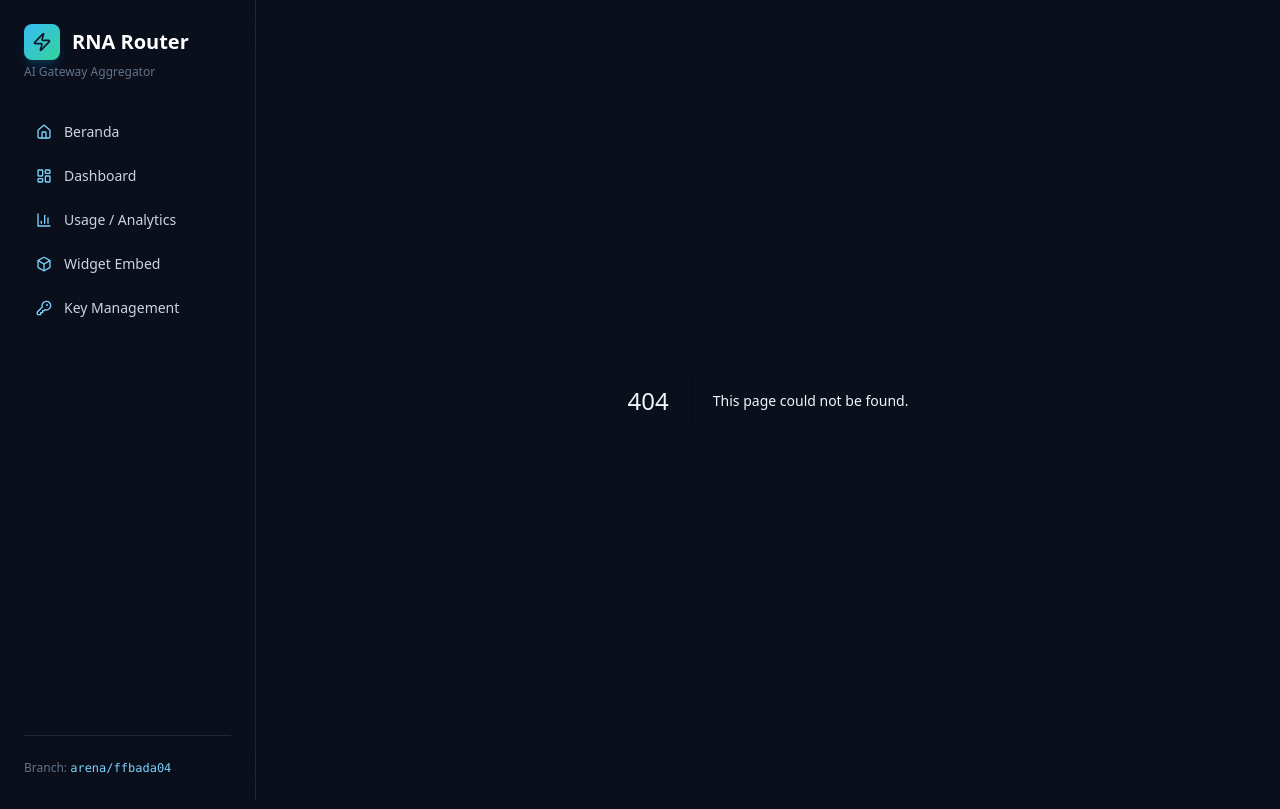
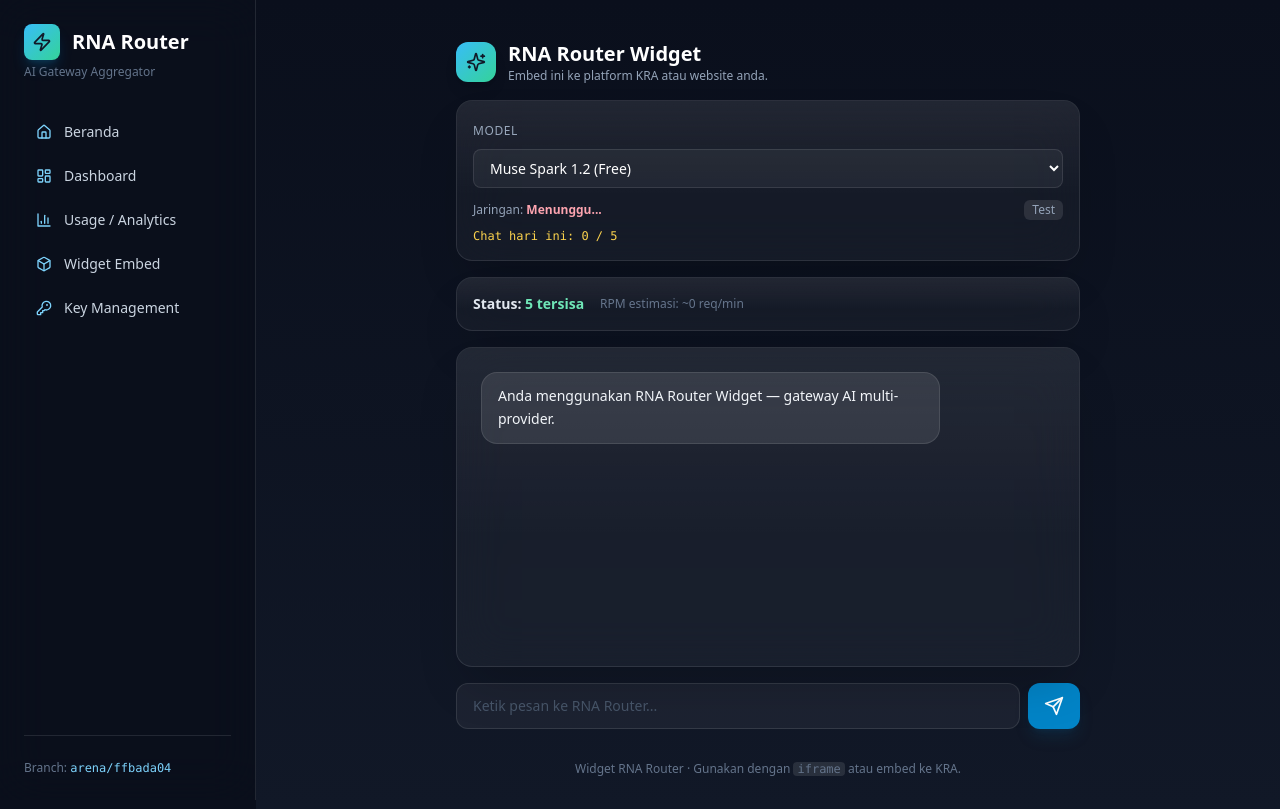
Before and after one commit to turtrsst/RNA-Router, a Next.js app: page /widget in a window 1280 px wide. Before the commit this address had no page. Built offline with nearby package versions, Linux system fonts and the light colour scheme.

Commit message:
fix: widget useIntervalState typo -> useState
Co-authored-by: arena-agent <297053741+arena-agent@users.noreply.github.com>

```diff
--- /dev/null
+++ b/app/widget/page.tsx
@@ -0,0 +1,137 @@
+"use client";
+import { useState, useEffect } from "react";
+import { Send, Sparkles } from "lucide-react";
+
+export default function WidgetPage() {
+  const [msgs, setMsgs] = useState<{role:string;content:string}[]>([
+    {role:"system",content:"Anda menggunakan RNA Router Widget — gateway AI multi-provider."},
+  ]);
+  const [input, setInput] = useState("");
+  const [loading, setLoading] = useState(false);
+  const [model, setModel] = useState("muse-spark-1.2-free");
+  const [netStatus, setNetStatus] = useState("Menunggu...");
+  const [rpm, setRpm] = useState(0);
+  const [lastReq, setLastReq] = useState(0);
+  const [dailyUsed, setDailyUsed] = useState(0);
+  const [dailyReset, setDailyReset] = useState("");
+
+  const DAY_KEY = "rna-widget-day";
+  const COUNT_KEY = "rna-widget-chats";
+
+  useEffect(() => {
+    try {
+      const today = new Date().toISOString().slice(0,10);
+      const savedDay = localStorage.getItem(DAY_KEY);
+      if (savedDay !== today) {
+        localStorage.setItem(DAY_KEY, today);
+        localStorage.setItem(COUNT_KEY, "0");
+      }
+      setDailyUsed(parseInt(localStorage.getItem(COUNT_KEY) || "0", 10));
+      setDailyReset(today);
+    } catch {}
+  }, []);
+
+  async function testNetwork() {
+    setNetStatus("Mengecek...");
+    try {
+      const res = await fetch("/api/v1/models");
+      if (res.ok) {
+        setNetStatus("Online — Koneksi baik");
+        setRpm(30);
+      } else {
+        setNetStatus("Gagal: status " + res.status);
+      }
+    } catch {
+      setNetStatus("Offline / Rate-limit");
+    }
+  }
+
+  async function send() {
+    if (dailyUsed >= 5) {
+      setMsgs((m) => [...m, { role: "assistant", content: "Batas 5 chat/hari sudah tercapai. Tunggu besok atau ganti model." }]);
+      return;
+    }
+    if (!input.trim()) return;
+    const userMsg = { role: "user", content: input.trim() };
+    setMsgs((m) => [...m, userMsg]);
+    setInput("");
+    setLoading(true);
+    try {
+      const res = await fetch("/api/v1/chat/completions", {
+        method: "POST",
+        headers: { "Content-Type": "application/json", "x-api-key": "rna-user-demo" },
+        body: JSON.stringify({ model, messages: [...msgs.filter((m: any) => m.role !== "system"), userMsg], temperature: 0.7 }),
+      });
+      const data = await res.json();
+      const reply = data.choices?.[0]?.message?.content || data.error || "Tidak ada respons";
+      setMsgs((m) => [...m, { role: "assistant", content: reply }]);
+    } catch (e: any) {
+      setMsgs((m) => [...m, { role: "assistant", content: "Error: " + (e.message || "Gagal menghubungi gateway.") }]);
+    } finally {
+      setLoading(false);
+      const today = new Date().toISOString().slice(0,10);
+      const used = parseInt(localStorage.getItem("rna-widget-chats") || "0", 10) + 1;
+      localStorage.setItem("rna-widget-chats", String(used));
+      localStorage.setItem("rna-widget-day", today);
+      setDailyUsed(used);
+      setLastReq(Date.now());
+    }
+  }
+
+  return (
+    <div className="min-h-screen bg-gradient-to-b from-ink-950 to-ink-900 text-white flex flex-col items-center">
+      <header className="w-full max-w-2xl px-6 pt-10 pb-4 flex items-center gap-3">
+        <div className="h-10 w-10 rounded-xl bg-gradient-to-br from-rna-400 to-emerald-400 text-ink-900 flex items-center justify-center shadow-lg"><Sparkles className="h-5 w-5" /></div>
+        <div>
+          <h1 className="text-xl font-extrabold">RNA Router Widget</h1>
+          <p className="text-xs text-slate-400">Embed ini ke platform KRA atau website anda.</p>
+        </div>
+      </header>
+
+      <main className="w-full max-w-2xl flex-1 px-6 flex flex-col gap-4">
+        <div className="glass-card p-4">
+          <label className="text-xs uppercase tracking-wider text-slate-400">Model</label>
+          <select value={model} onChange={e=>setModel(e.target.value)} className="mt-2 w-full rounded-lg bg-white/5 border border-white/10 px-3 py-2 text-sm text-white focus:outline-none focus:ring-2 focus:ring-rna-500/40">
+            <option value="muse-spark-1.2-free">Muse Spark 1.2 (Free)</option>
+            <option value="agnes-7b-instruct">Agnes 7B</option>
+            <option value="gemini-flash-1.5">Gemini Flash</option>
+            <option value="deepseek-chat">DeepSeek</option>
+            <option value="kissing-kimi-k2">Kimi K2</option>
+            <option value="openai/gpt-4o">GPT-4o (Free)</option>
+            <option value="meta-llama/llama-3.3-70b-instruct">Llama 3.3 70B</option>
+          </select>
+          <div className="mt-3 flex items-center justify-between text-xs text-slate-400">
+            <span>Jaringan: <b className={netStatus.includes("Online") ? "text-emerald-300" : "text-rose-300"}>{netStatus}</b></span>
+            <button onClick={testNetwork} className="rounded-md bg-white/10 px-2 py-0.5 hover:bg-white/20">Test</button>
+          </div>
+          <div className="mt-2 text-xs text-amber-300 font-mono">Chat hari ini: {dailyUsed} / 5</div>
+        </div>
+
+        <div className="glass-card p-4 flex items-center gap-4">
+          <div className="text-sm font-semibold text-slate-200">Status: <span className={dailyUsed >= 5 ? "text-rose-300" : "text-emerald-300"}>{dailyUsed >= 5 ? "Maksimal (5/5)" : `${5 - dailyUsed} tersisa`}</span></div>
+          <div className="text-xs text-slate-500">RPM estimasi: ~{rpm} req/min</div>
+        </div>
+
+        <div className="glass-card flex-1 overflow-y-auto p-6 space-y-4 min-h-[320px]">
+          {msgs.map((m, i) => (
+            <div key={i} className={`flex ${m.role === "user" ? "justify-end" : "justify-start"}`}>
+              <div className={`max-w-[80%] rounded-2xl px-4 py-3 text-sm leading-relaxed ${m.role === "user" ? "bg-rna-600 text-white" : "bg-white/10 text-slate-100 border border-white/10"}`}>
+                {m.content}
+              </div>
+            </div>
+          ))}
+          {loading && <div className="text-xs text-slate-400">Merespons...</div>}
+        </div>
+
+        <div className="flex gap-2">
+          <input value={input} onChange={e=>setInput(e.target.value)} onKeyDown={e=>e.key==="Enter"&&send()} placeholder="Ketik pesan ke RNA Router..." className="flex-1 rounded-xl bg-white/5 border border-white/10 px-4 py-3 text-sm text-white placeholder:text-slate-600 focus:outline-none focus:ring-2 focus:ring-rna-500/40" />
+          <button onClick={send} disabled={loading || dailyUsed >= 5} className="rounded-xl bg-rna-600 px-4 py-3 hover:bg-rna-500 transition shadow-lg shadow-rna-900/30 disabled:opacity-50"><Send className="h-5 w-5" /></button>
+        </div>
+      </main>
+
+      <footer className="w-full max-w-2xl px-6 py-8 text-xs text-slate-500 text-center">
+        Widget RNA Router · Gunakan dengan <code className="bg-white/10 px-1 rounded">iframe</code> atau embed ke KRA.
+      </footer>
+    </div>
+  );
+}
```
